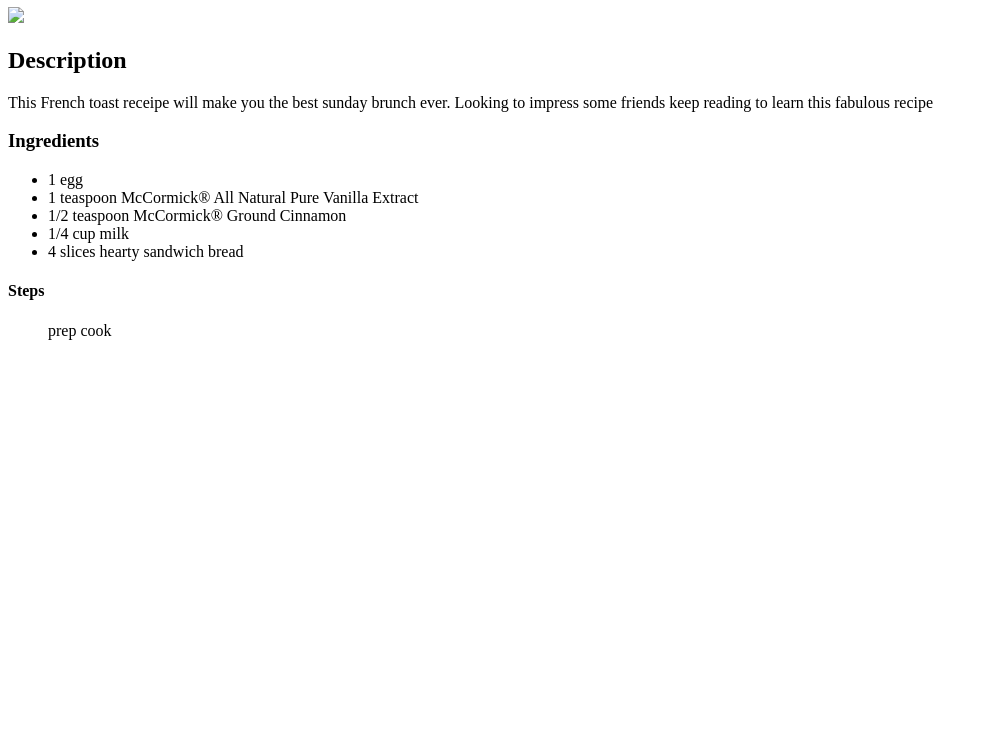
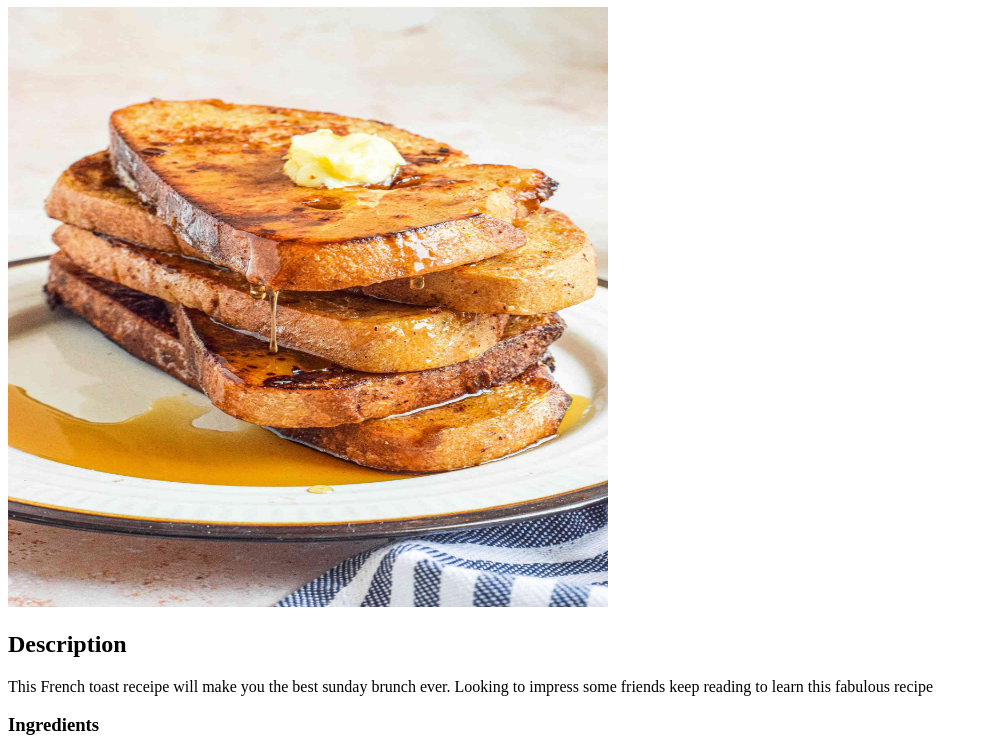
Before and after one commit to matthewschrier/odin-recipes, a plain HTML site: page recipes/FrenchToast.html in a window 1280 px wide. Shown: the part 73-825 px from the top of the page, without its empty margins (0-988 px from the left). Before the commit the page ends 800 px from the top, so only its background shows below. Drawn offline with Linux system fonts and the light colour scheme.

Commit message:
changed code to make sure image was showing

```diff
--- a/recipes/FrenchToast.html
+++ b/recipes/FrenchToast.html
@@ -9,7 +9,7 @@
 
   <h1> lasagna recipe </h1>
 
-  <img src="/lasagna.jpg">
+  <img src='../images/FrenchToast.jpg' alt='A picture of French Toast' style="width:600px;height:600px;">
 
   <h2>Description</h2>
   <p>
```
